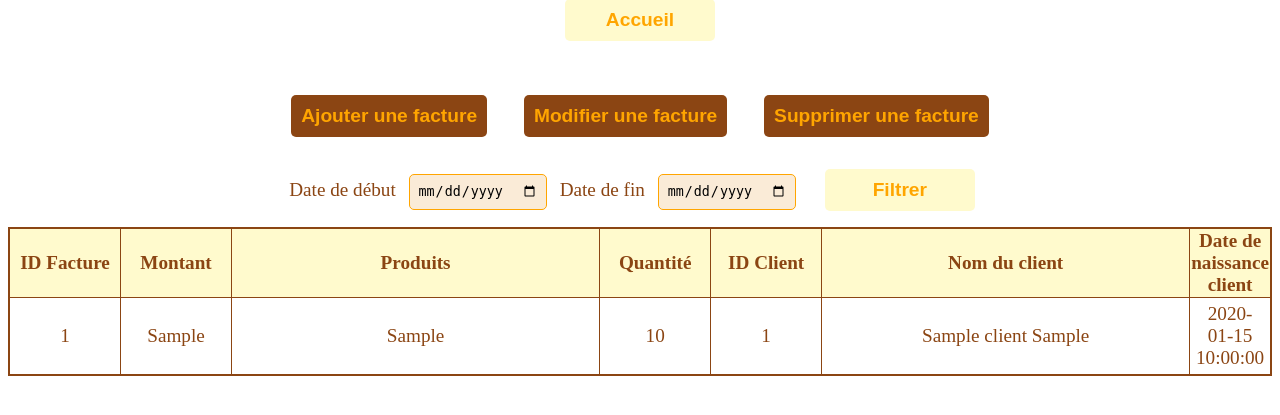
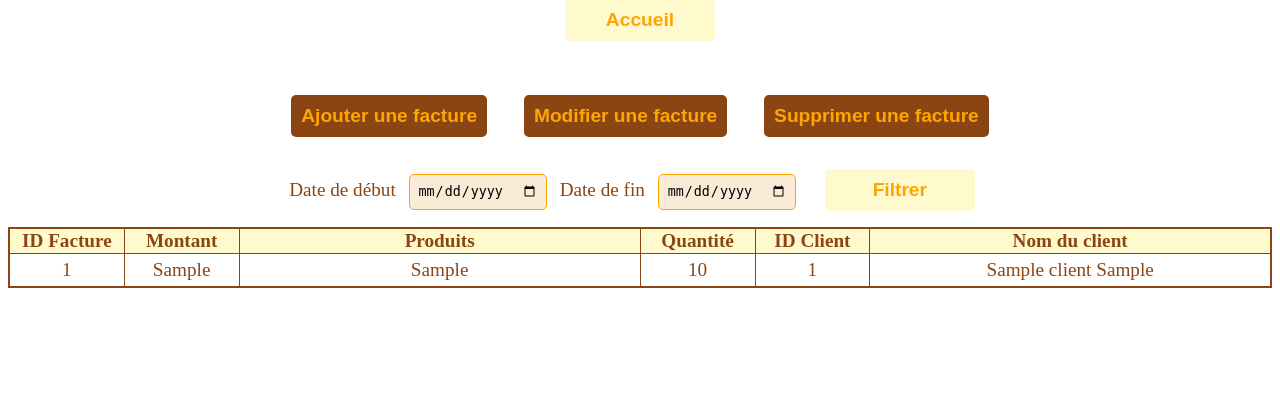
Before and after one commit to NjrBernard/facture_nicolas, a PHP site: page /list_factures.php in a window 1280 px wide. Shown: the part 169-584 px from the top of the page. Run offline with PHP 8.4, Linux system fonts and the light colour scheme; tables that the repository leaves empty or names only in its code hold one stand-in row (values such as "Sample post").

Commit message:
TP Factures MAJ

```diff
--- a/edit_facture.php
+++ b/edit_facture.php
@@ -34,6 +34,7 @@ if (isset($_GET['id_facture'])) {
             ]);
     $facture_a_modifier = $query->fetch();
 }
+
 
 $sql = "SELECT * FROM clients";
 $query = $bdd->query($sql);
--- a/list_factures.php
+++ b/list_factures.php
@@ -58,7 +58,7 @@ if (!empty($factures)) {
     <th>Quantité</th>
     <th>ID Client</th>
     <th>Nom du client</th>
-    <th>Date de naissance client</th>
+    <th hidden>Date de naissance client</th>
 </tr>"; if (isset($_GET['id_facture']))  echo "<tbody>";
     foreach ($factures as $facture) {
         foreach ($clients as $client) {
@@ -86,7 +86,7 @@ if (!empty($factures)) {
             if ($facture['id_client'] == $client['id_client']) {
                 echo $client['nom'] . " ". $client['prenom'];break;
             }
-            } ?></td><td><?php echo $client['date_naissance'] ?></td></tr>
+            } ?></td><td hidden><?php echo $client['date_naissance'] ?></td></tr>
 <?php }
 "</table>";
 
```
